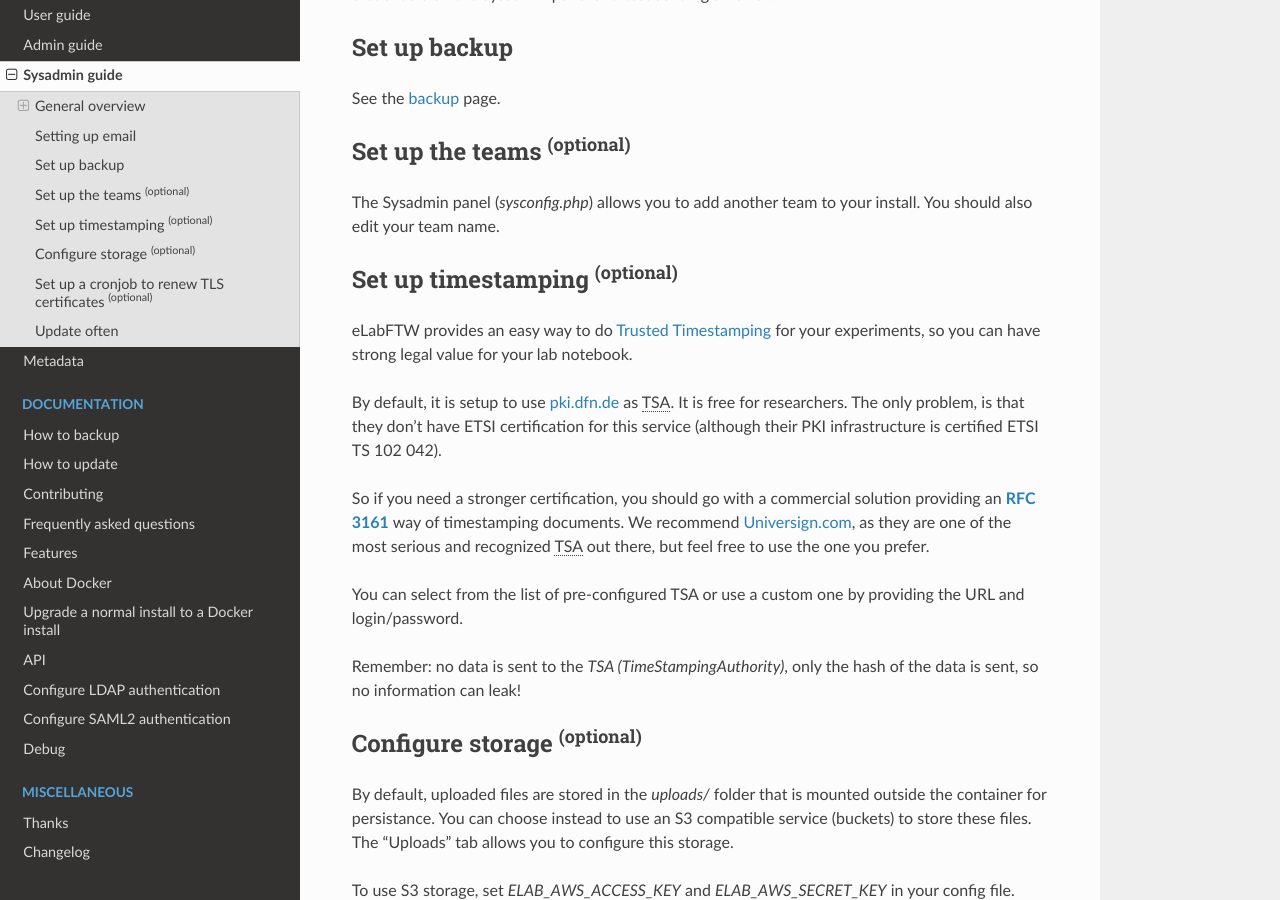
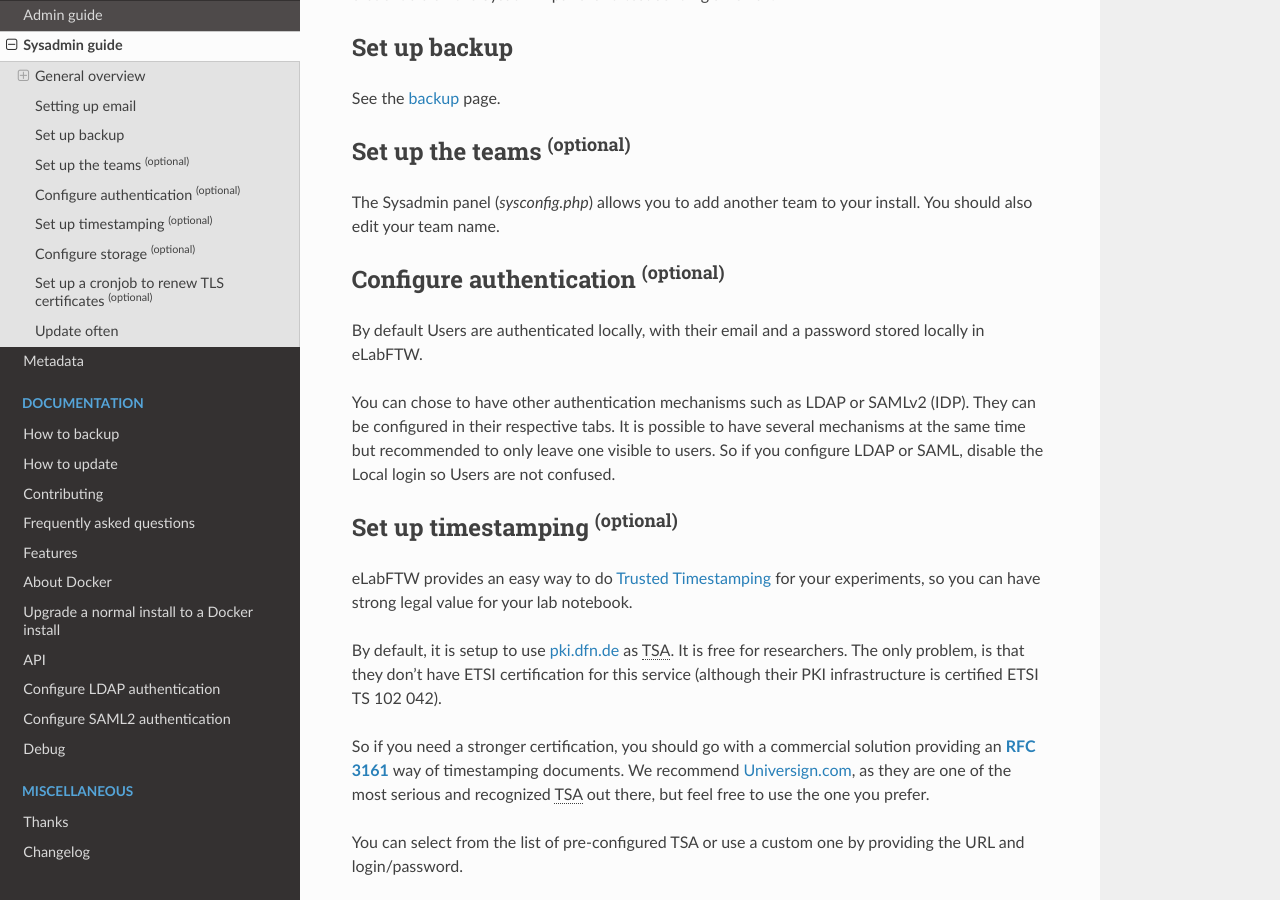
Before and after one commit to elabftw/elabdoc, a Sphinx documentation site: the page built from doc/sysadmin-guide.rst, in a window 1280 px wide and 900 px high, scrolled down 1314 px. Built offline with Sphinx 7.4.7 and the Read the Docs theme 2.0.0, drawn with Linux system fonts in a browser that asks for light colours.

Commit message:
add authentication to sysconfig doc

```diff
--- a/doc/sysadmin-guide.rst
+++ b/doc/sysadmin-guide.rst
@@ -53,6 +53,13 @@
 
 The Sysadmin panel (`sysconfig.php`) allows you to add another team to your install. You should also edit your team name.
 
+Configure authentication :sup:`(optional)`
+------------------------------------------
+
+By default Users are authenticated locally, with their email and a password stored locally in eLabFTW.
+
+You can chose to have other authentication mechanisms such as LDAP or SAMLv2 (IDP). They can be configured in their respective tabs. It is possible to have several mechanisms at the same time but recommended to only leave one visible to users. So if you configure LDAP or SAML, disable the Local login so Users are not confused.
+
 Set up timestamping :sup:`(optional)`
 --------------------------------------
 
```
